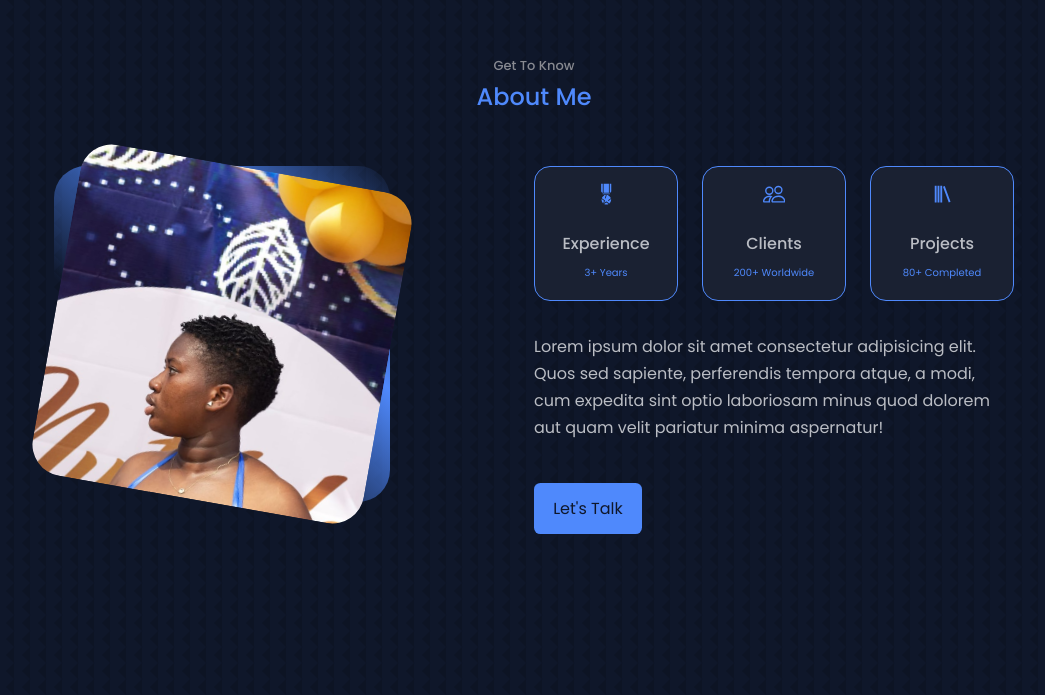
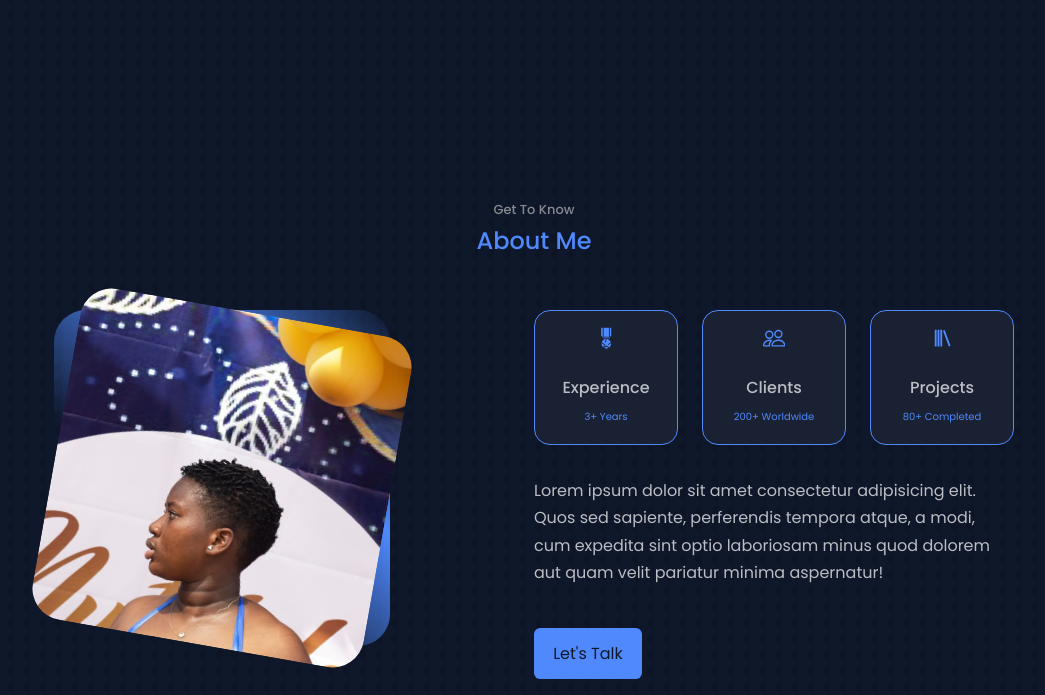
Before and after one commit to neophyte-programmer/react-portfolio, a React (Create React App) app: page / in a window 1280 px wide. Shown: the part 905-1600 px from the top of the page, without its empty margins (106-1151 px from the left). Built offline with nearby package versions, Linux system fonts and the light colour scheme.

Commit message:
fixed content in center

```diff
--- a/src/components/about/about.css
+++ b/src/components/about/about.css
@@ -1,3 +1,10 @@
+#about {
+    display: flex;
+    flex-direction: column;
+    align-items: center;
+    justify-content: center;
+}
+
 .about__container {
 	display: grid;
 	grid-template-columns: 35% 50%;
```
